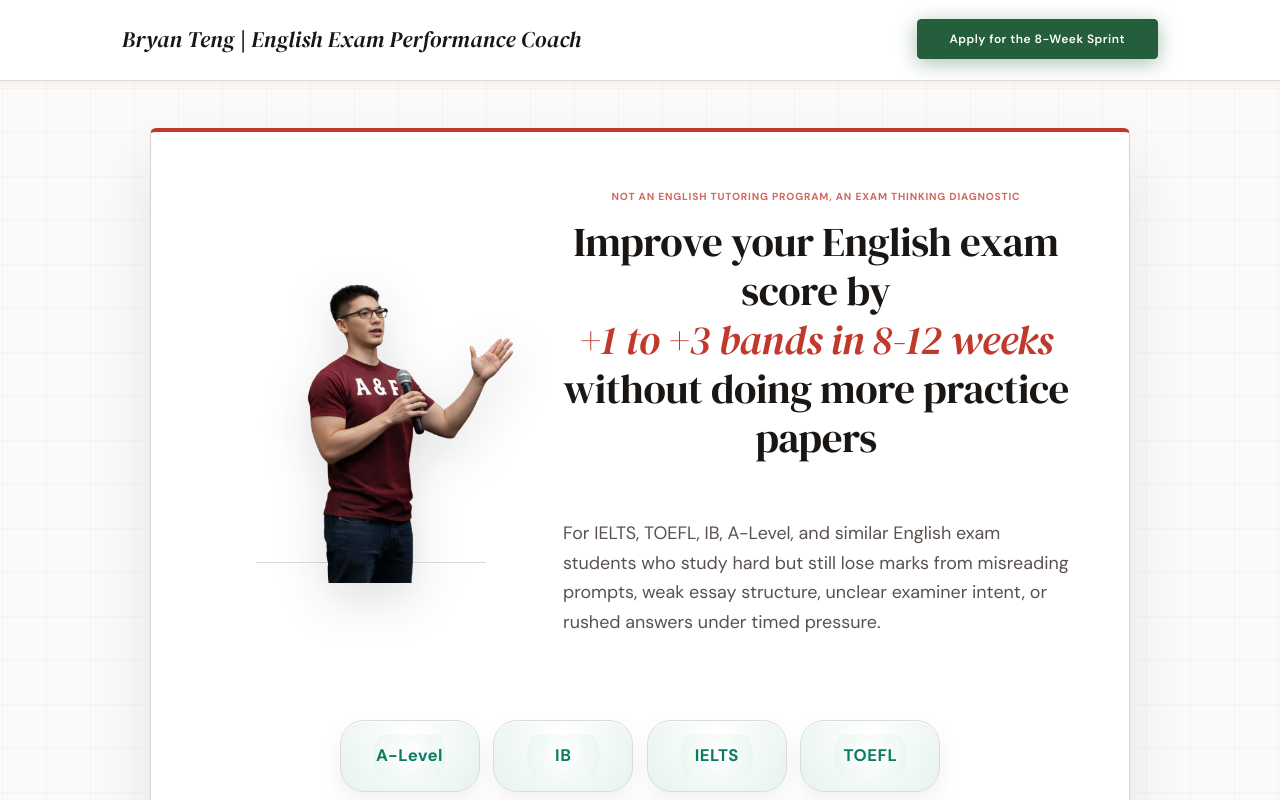
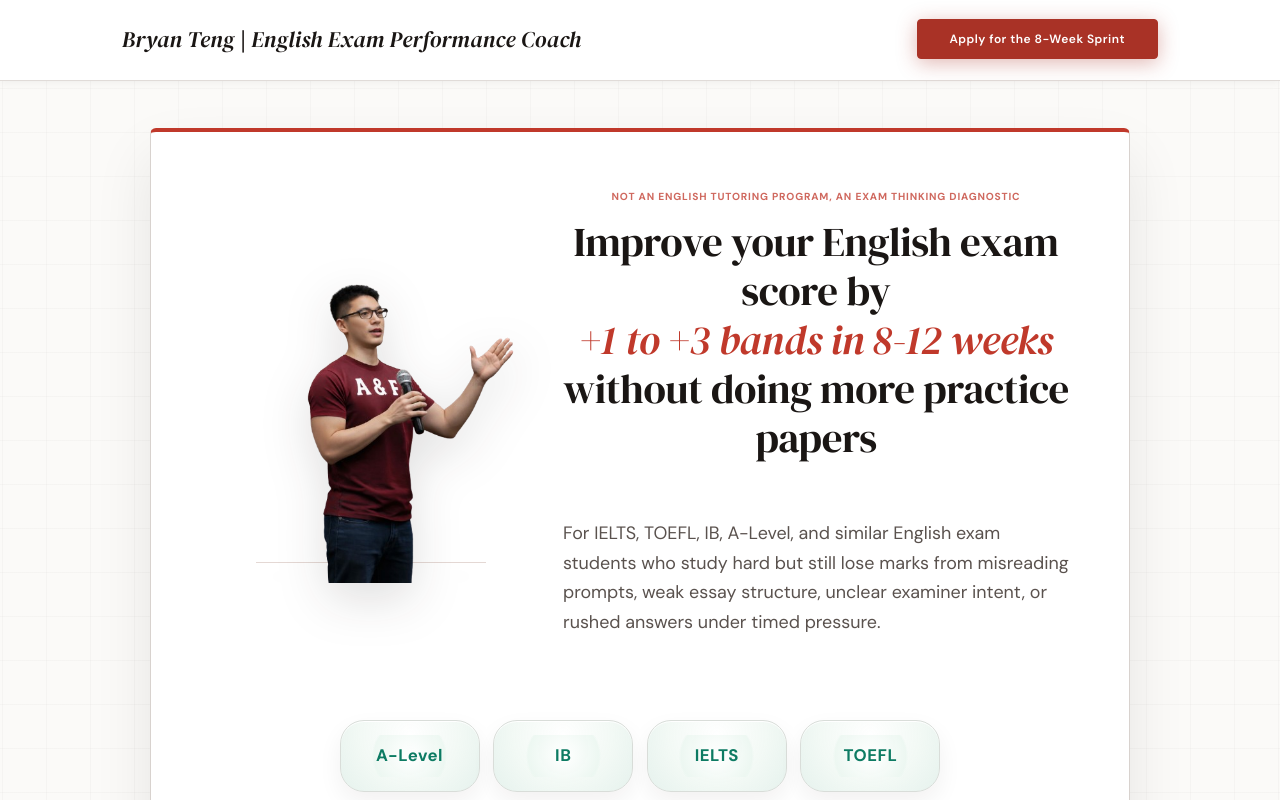
Before and after one commit to zakmero/bryan-coaching-site, a React (Vite) app: page / in a window 1280 px wide. In both pictures the pointer is over the link 1037 px from the left and 40 px from the top of the page. Shown: the top 800 px of the page. Built offline with nearby package versions, Linux system fonts and the light colour scheme.

Commit message:
Fix CTA color consistency and restore sprint button visibility

```diff
--- a/src/indexV2.css
+++ b/src/indexV2.css
@@ -197,7 +197,7 @@ object {
 }
 
 .v2-btn:focus-visible {
-  outline: 2px solid rgba(47, 122, 79, 0.45);
+  outline: 2px solid rgba(192, 57, 43, 0.4);
   outline-offset: 2px;
 }
 
@@ -209,17 +209,17 @@ object {
 }
 
 .v2-btn-primary {
-  background-color: #2f7a4f;
+  background-color: var(--v2-accent);
   color: #ffffff;
-  border-color: #2f7a4f;
-  box-shadow: 0 2px 12px rgba(47, 122, 79, 0.32);
+  border-color: var(--v2-accent);
+  box-shadow: 0 2px 12px rgba(192, 57, 43, 0.26);
 }
 
 .v2-btn-primary:hover {
-  background-color: #245e3d;
-  border-color: #245e3d;
+  background-color: var(--v2-accent-dark);
+  border-color: var(--v2-accent-dark);
   color: #ffffff;
-  box-shadow: 0 4px 20px rgba(36, 94, 61, 0.4);
+  box-shadow: 0 4px 20px rgba(169, 50, 38, 0.35);
   transform: translateY(-1px);
 }
 
@@ -570,6 +570,26 @@ object {
   width: 100%;
   min-height: 54px;
   padding: 1rem 1.2rem;
+}
+
+.v2-offer-btn-sprint {
+  background: var(--v2-accent);
+  color: #ffffff;
+  border-color: var(--v2-accent);
+  box-shadow: 0 2px 12px rgba(192, 57, 43, 0.28);
+}
+
+.v2-offer-btn-sprint:link,
+.v2-offer-btn-sprint:visited,
+.v2-offer-btn-sprint:hover,
+.v2-offer-btn-sprint:active {
+  color: #ffffff;
+}
+
+.v2-offer-btn-sprint:hover {
+  background: var(--v2-accent-dark);
+  border-color: var(--v2-accent-dark);
+  box-shadow: 0 4px 20px rgba(169, 50, 38, 0.34);
 }
 
 .v2-offer-btn-snapshot {
```
